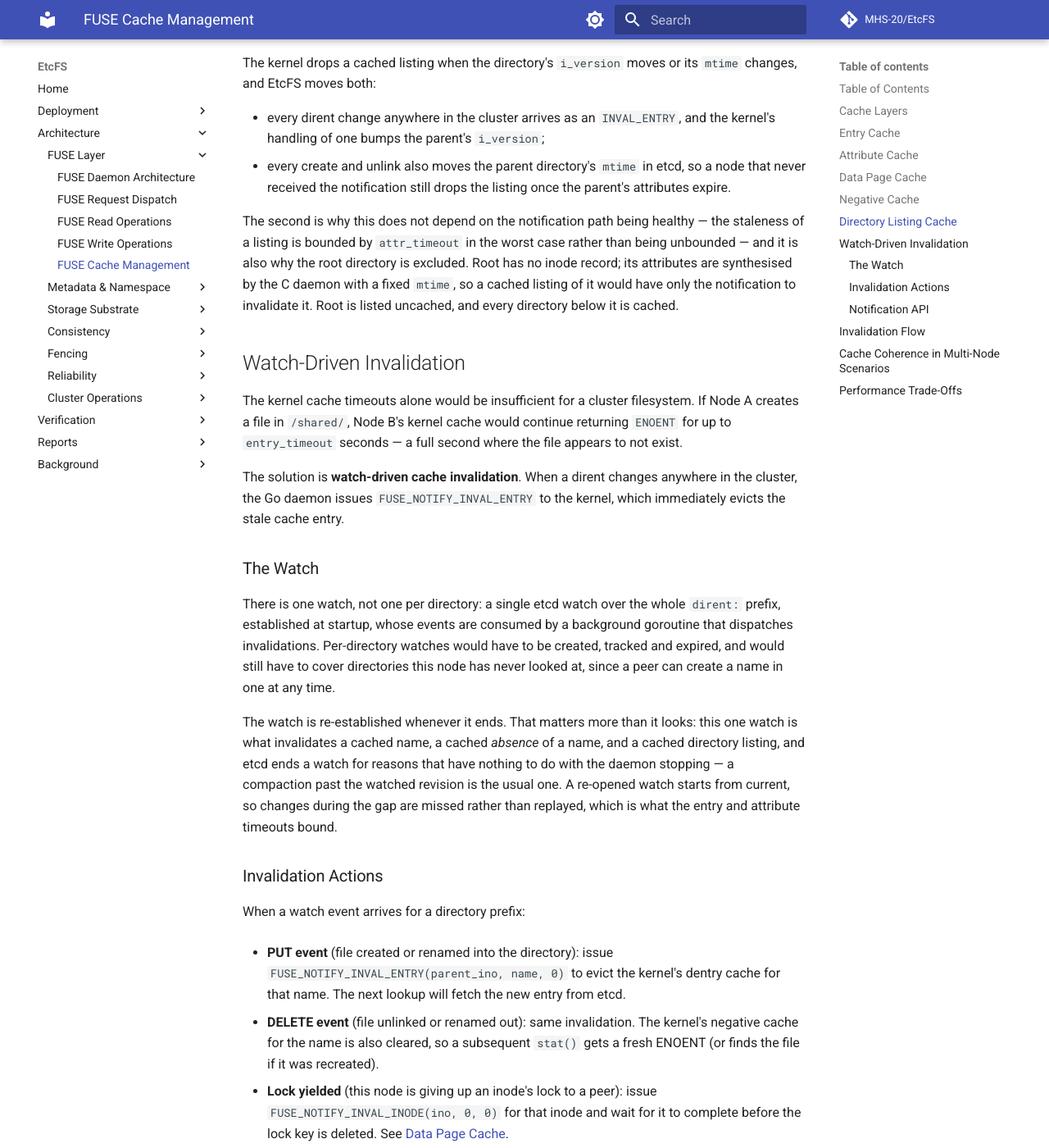
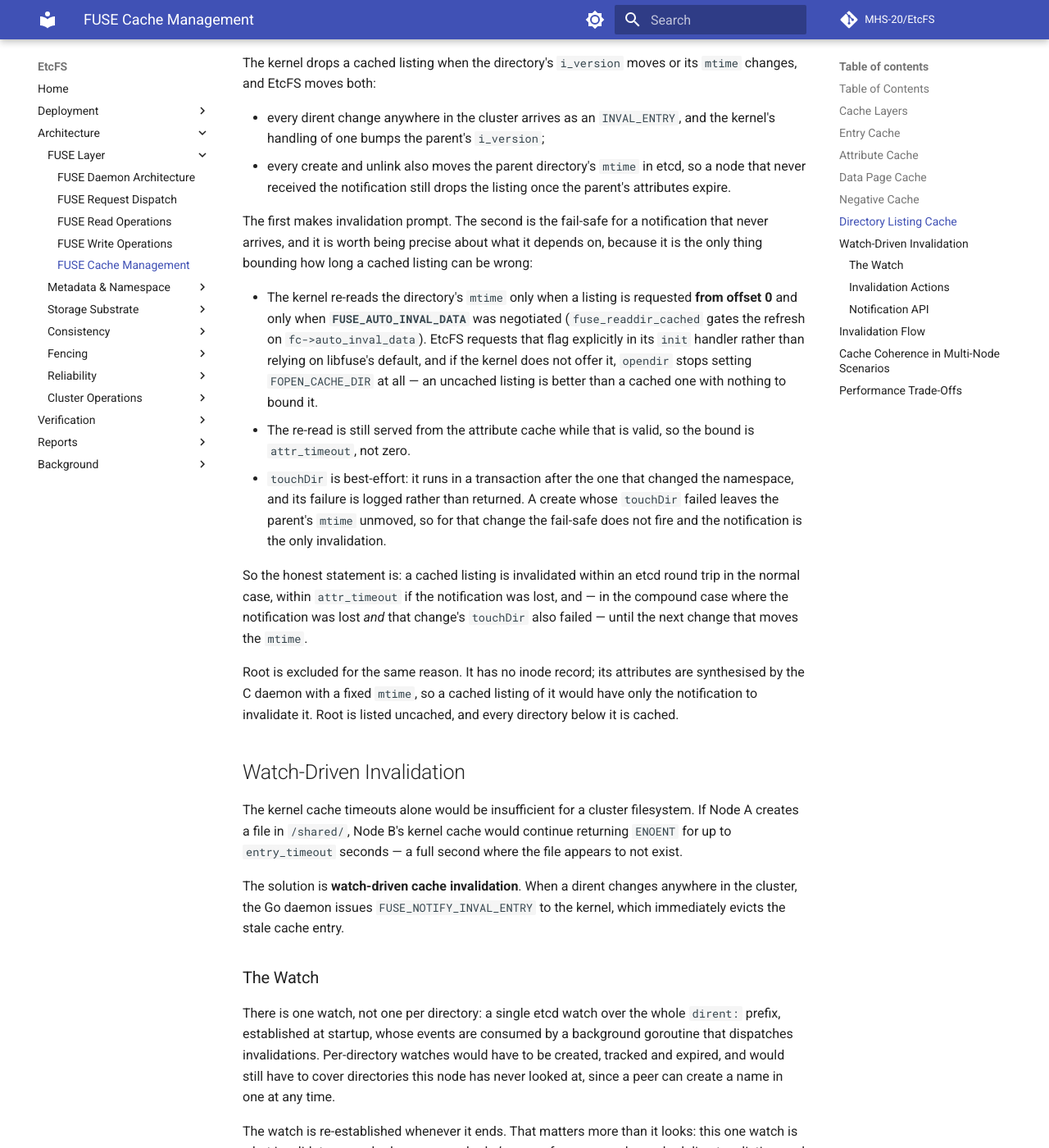
Before and after one commit to etcfs/etcfs-docs, an MkDocs documentation site: the page built from docs/architecture/fuse/fuse-cache-management.md, in a window 1280 px wide and 1400 px high, scrolled down 3586 px. Shown: the whole window at 82% size. Built offline with MkDocs 1.6.1 and Material for MkDocs 9.7.7, drawn with Linux system fonts in a browser that asks for light colours; comment, search, counter and statistics services are not loaded.

Commit message:
fix(fuse): gate the directory-listing cache on FUSE_AUTO_INVAL_DATA

```diff
--- a/docs/architecture/fuse/fuse-cache-management.md
+++ b/docs/architecture/fuse/fuse-cache-management.md
@@ -80,7 +80,15 @@ The kernel drops a cached listing when the directory's `i_version` moves or its
 - every dirent change anywhere in the cluster arrives as an `INVAL_ENTRY`, and the kernel's handling of one bumps the parent's `i_version`;
 - every create and unlink also moves the parent directory's `mtime` in etcd, so a node that never received the notification still drops the listing once the parent's attributes expire.
 
-The second is why this does not depend on the notification path being healthy — the staleness of a listing is bounded by `attr_timeout` in the worst case rather than being unbounded — and it is also why the root directory is excluded. Root has no inode record; its attributes are synthesised by the C daemon with a fixed `mtime`, so a cached listing of it would have only the notification to invalidate it. Root is listed uncached, and every directory below it is cached.
+The first makes invalidation prompt. The second is the fail-safe for a notification that never arrives, and it is worth being precise about what it depends on, because it is the only thing bounding how long a cached listing can be wrong:
+
+- The kernel re-reads the directory's `mtime` only when a listing is requested **from offset 0** and only when **`FUSE_AUTO_INVAL_DATA`** was negotiated (`fuse_readdir_cached` gates the refresh on `fc->auto_inval_data`). EtcFS requests that flag explicitly in its `init` handler rather than relying on libfuse's default, and if the kernel does not offer it, `opendir` stops setting `FOPEN_CACHE_DIR` at all — an uncached listing is better than a cached one with nothing to bound it.
+- The re-read is still served from the attribute cache while that is valid, so the bound is `attr_timeout`, not zero.
+- `touchDir` is best-effort: it runs in a transaction after the one that changed the namespace, and its failure is logged rather than returned. A create whose `touchDir` failed leaves the parent's `mtime` unmoved, so for that change the fail-safe does not fire and the notification is the only invalidation.
+
+So the honest statement is: a cached listing is invalidated within an etcd round trip in the normal case, within `attr_timeout` if the notification was lost, and — in the compound case where the notification was lost *and* that change's `touchDir` also failed — until the next change that moves the `mtime`.
+
+Root is excluded for the same reason. It has no inode record; its attributes are synthesised by the C daemon with a fixed `mtime`, so a cached listing of it would have only the notification to invalidate it. Root is listed uncached, and every directory below it is cached.
 
 ## Watch-Driven Invalidation
 
```
